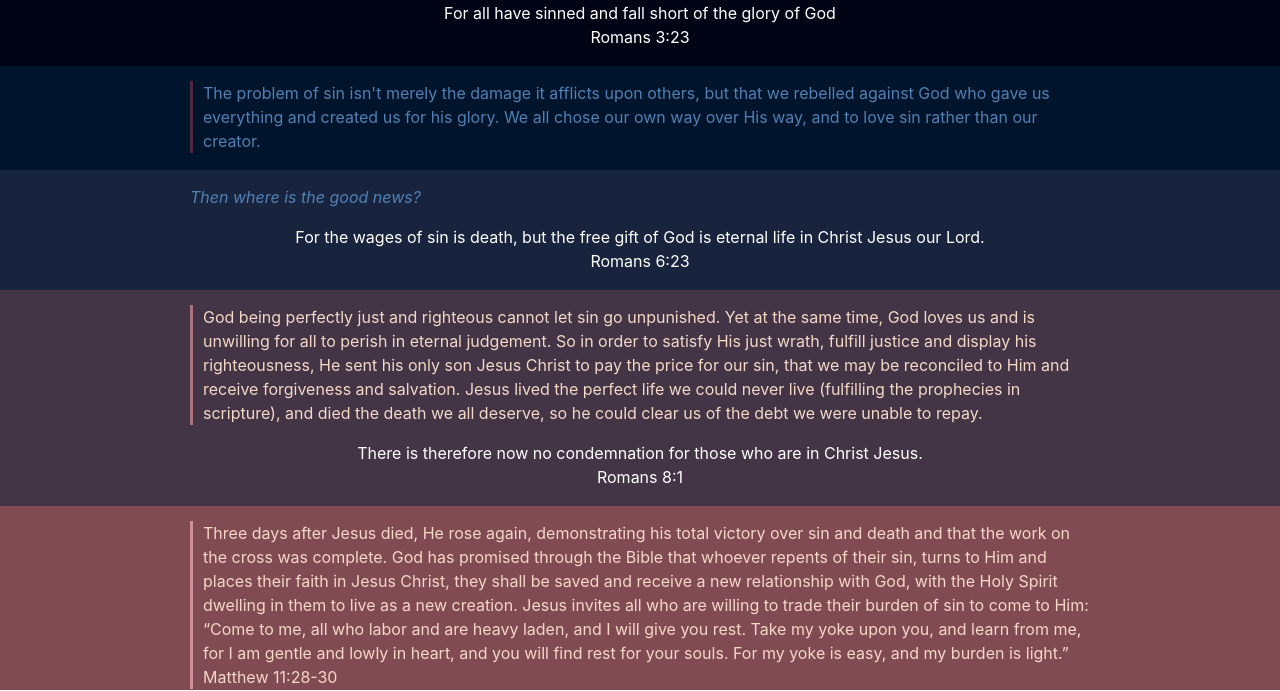
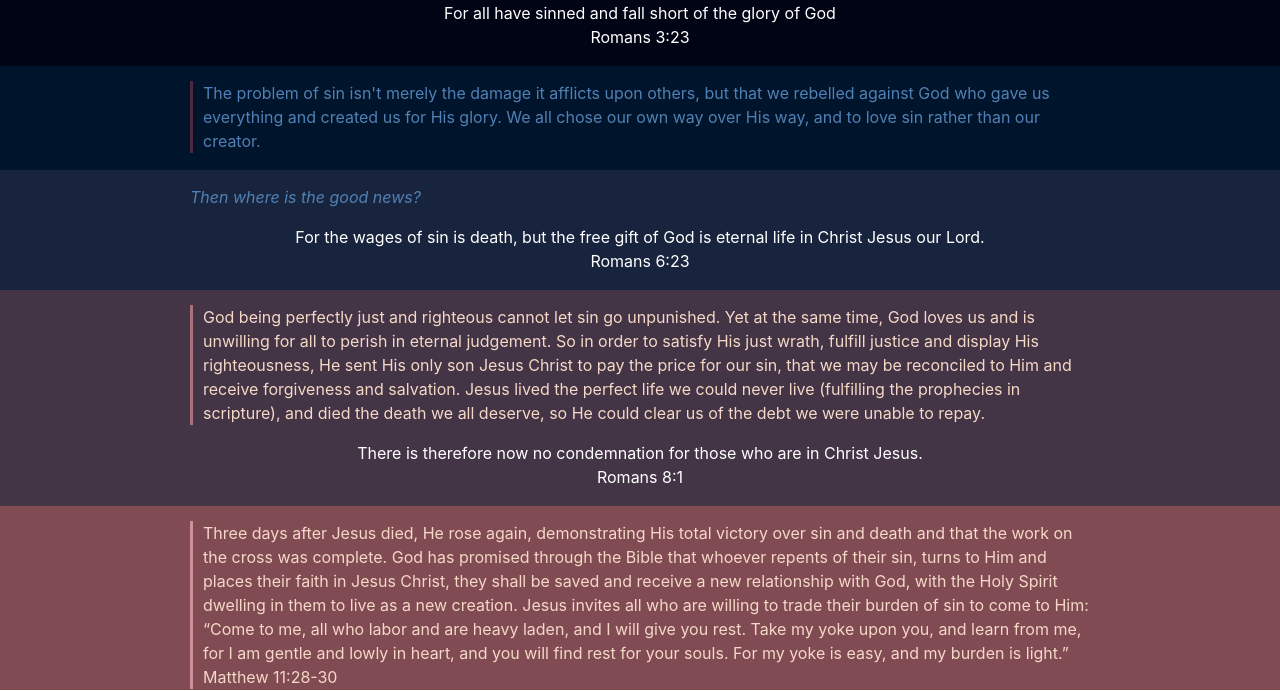
Before and after one commit to Rachael-C/Rachael-C.github.io, a Jekyll site: the page content/jesus.html, which Jekyll copies as it is, in a window 1280 px wide and 1400 px high. Shown: the part 636-1327 px from the top of the window. Built offline with Jekyll 4.4.1, drawn with Linux system fonts in a browser that asks for light colours.

Commit message:
Capitalized 'his' to 'His'

```diff
--- a/content/jesus.html
+++ b/content/jesus.html
@@ -103,7 +103,7 @@
     <p class="point3 dark-background">
       The problem of sin isn't merely the damage it afflicts upon others,
       but that we rebelled against God who
-      gave us everything and created us for his glory.
+      gave us everything and created us for His glory.
       We all chose our own way over His way,
       and to love sin rather than our creator.
     </p>
@@ -124,13 +124,13 @@
       Yet at the same time,
       God loves us and is unwilling for all to perish in eternal judgement.
       So in order to satisfy His just wrath,
-      fulfill justice and display his righteousness,
-      He sent his only son  Jesus Christ to pay the price for our sin,
+      fulfill justice and display His righteousness,
+      He sent His only son  Jesus Christ to pay the price for our sin,
       that we may be reconciled to Him and receive forgiveness and salvation.
       Jesus lived the perfect life we could never live
       (fulfilling the prophecies in scripture),
       and died the death we all deserve,
-      so he could clear us of the debt we were unable to repay.
+      so He could clear us of the debt we were unable to repay.
     </p>
 
     <p class="bible-passage">
@@ -146,7 +146,7 @@
   <div class="color-block color-block7">
     <p class="point5 light-background">
       Three days after Jesus died, He rose again,
-      demonstrating his total victory over sin and death and
+      demonstrating His total victory over sin and death and
       that the work on the cross was complete.
       God has promised through the Bible that whoever repents  of their sin,
       turns to Him and places their faith in Jesus Christ,
```
Also changed, not shown: 2 other files.
